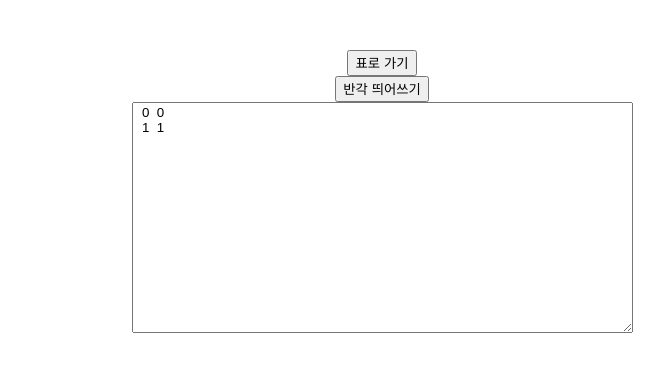
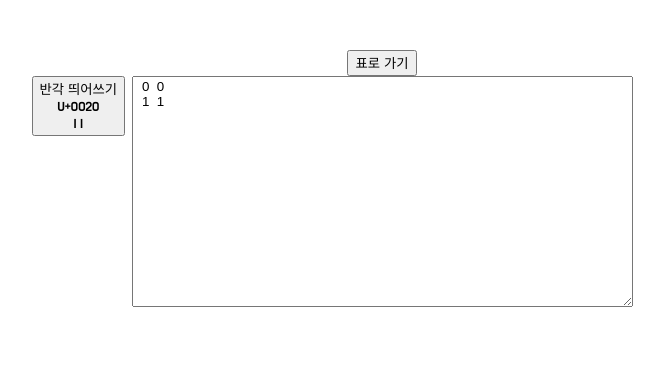
Before and after one commit to Barkshihun/table-to-text, a React (Vite) app: page / in a window 1280 px wide. Both pictures are taken after a click on the button "텍스트로 변환". Shown: the top 372 px of the page, without its empty margins (258-922 px from the left). Built offline with nearby package versions, Linux system fonts and the light colour scheme.

Commit message:
띄어쓰기 바꾸기 버튼 수정

```diff
--- a/src/App.tsx
+++ b/src/App.tsx
@@ -5,13 +5,15 @@ import "./scss/App.scss";
 
 function App() {
   const [isTable, setIsTable] = useState(true);
+
   const onTranform = () => {
     setIsTable((currentIsTable) => !currentIsTable);
   };
 
+  const transFormBtnClassName = isTable ? "transform-btn btn-margin" : "transform-btn";
   return (
     <main>
-      <button onClick={onTranform} className={"transform-btn"}>
+      <button onClick={onTranform} className={transFormBtnClassName}>
         {isTable ? "텍스트로 변환" : "표로 가기"}
       </button>
       {isTable ? <Table /> : <Output />}
--- a/src/components/Output.tsx
+++ b/src/components/Output.tsx
@@ -5,18 +5,7 @@ import "../scss/Output.scss";
 const thickChars = ["@", "\u25A0-\u25FF"];
 function Output() {
   const [space, setSpace] = useState(" ");
-  const onChangeSpaceClick = () => {
-    setSpace((currentSpace) => {
-      switch (currentSpace) {
-        case " ":
-          return "\u3000";
-        case "\u3000":
-          return " ";
-        default:
-          return " ";
-      }
-    });
-  };
+
   // 정규표현식 시작
   // +20로 계산  +2
   const regCJK = /[ㄱ-ㅎ|ㅏ-ㅣ|가-힣|ぁ-ゔ|ァ-ヴー|々〆〤|一-龥]/g;
@@ -25,6 +14,7 @@ function Output() {
   const regEng = /[a-z|A-Z]/g;
   const regElse = new RegExp(`[^ㄱ-ㅎ|ㅏ-ㅣ|가-힣|ぁ-ゔ|ァ-ヴー|々〆〤|一-龥|a-z|A-Z|${thickChars.join("|")}]`, "g");
   // 정규표현식 끝
+
   const spaceInTable = space === " " ? `${space.repeat(2)}` : `${space.repeat(1)}`;
   const computeLength = (str: string) => {
     let textLength = 0;
@@ -80,8 +70,6 @@ function Output() {
     }
     return text;
   };
-  //
-  //
   const globalTableListToText = () => {
     let textList: string[] = [];
     const endOfRowIndex = rows - 1;
@@ -106,16 +94,27 @@ function Output() {
   const onChange = (event: React.ChangeEvent<HTMLTextAreaElement>) => {
     setText(event.target.value);
   };
+  const onChangeSpaceClick = () => {
+    setSpace((currentSpace) => {
+      switch (currentSpace) {
+        case " ":
+          return "\u3000";
+        case "\u3000":
+          return " ";
+        default:
+          return " ";
+      }
+    });
+  };
   useEffect(() => {
     setText(globalTableListToText());
   }, [space]);
+  const changeSpaceBtnText = space === " " ? "반각 띄어쓰기\nU+0020\n| |" : "전각 띄어쓰기\nU+3000\n|　|";
   return (
-    <>
-      <button onClick={onChangeSpaceClick} className="transform-btn">
-        {space === " " ? "반각 띄어쓰기" : "전각 띄어쓰기"}
-      </button>
+    <div className="output-container">
+      <input type="button" value={changeSpaceBtnText} onClick={onChangeSpaceClick} className="transform-btn space-change-btn" />
       <textarea cols={60} rows={15} value={text} onChange={onChange}></textarea>
-    </>
+    </div>
   );
 }
 export default Output;
--- a/src/scss/App.scss
+++ b/src/scss/App.scss
@@ -1,3 +1,6 @@
 .transform-btn {
   font-family: "Do Hyeon", sans-serif;
 }
+.btn-margin {
+  margin-bottom: 10px;
+}
--- a/src/scss/Output.scss
+++ b/src/scss/Output.scss
@@ -0,0 +1,8 @@
+.output-container {
+  position: relative;
+}
+.space-change-btn {
+  position: absolute;
+  left: -100px;
+  text-align: center;
+}
--- a/src/scss/Table.scss
+++ b/src/scss/Table.scss
@@ -56,6 +56,7 @@ td {
   display: flex;
   width: 100%;
   justify-content: center;
+  margin-top: 7px;
 }
 .col-btns {
   display: flex;
@@ -64,5 +65,5 @@ td {
   height: 100%;
   position: absolute;
   right: -35px;
-  top: 0px;
+  bottom: 10px;
 }
```
